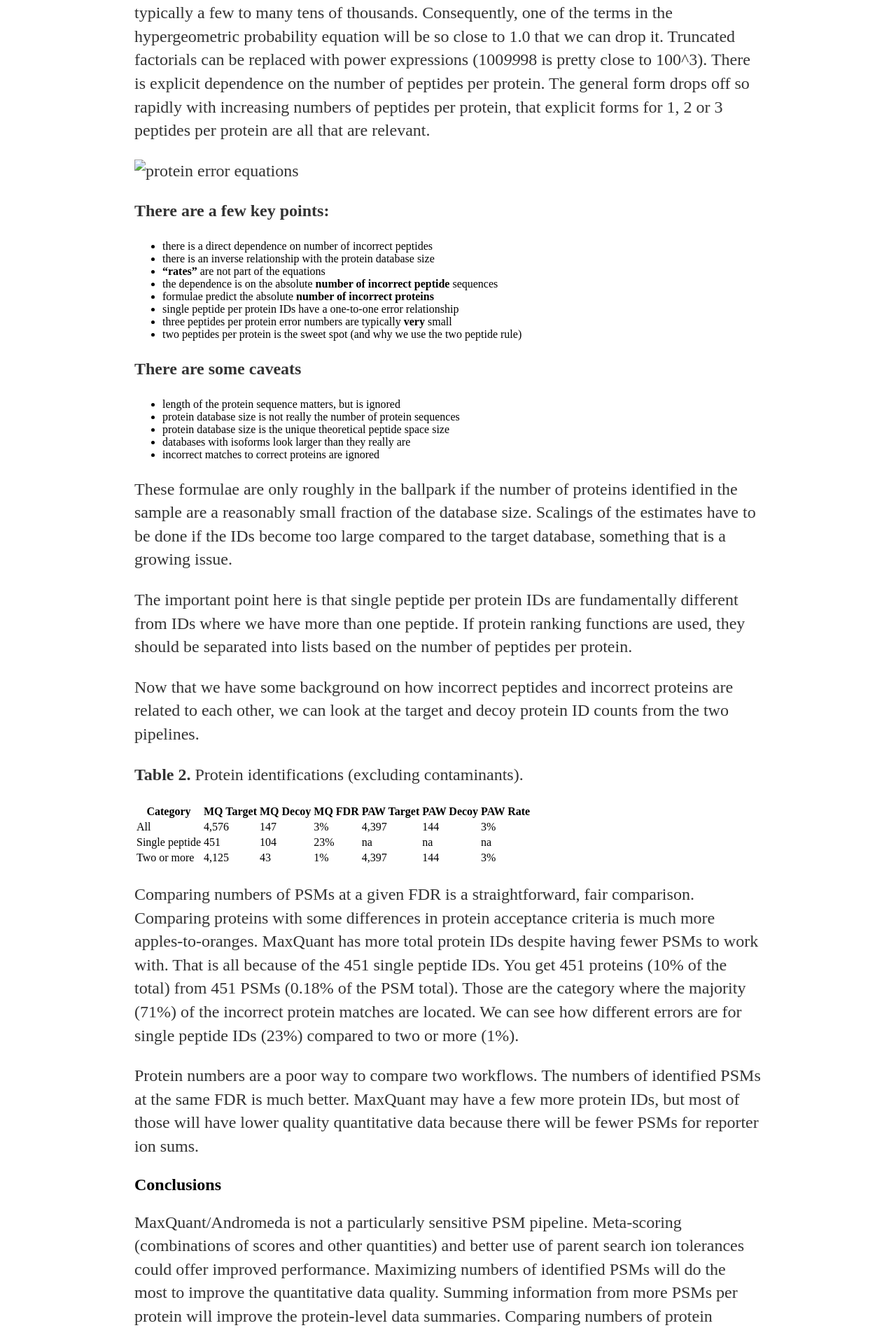
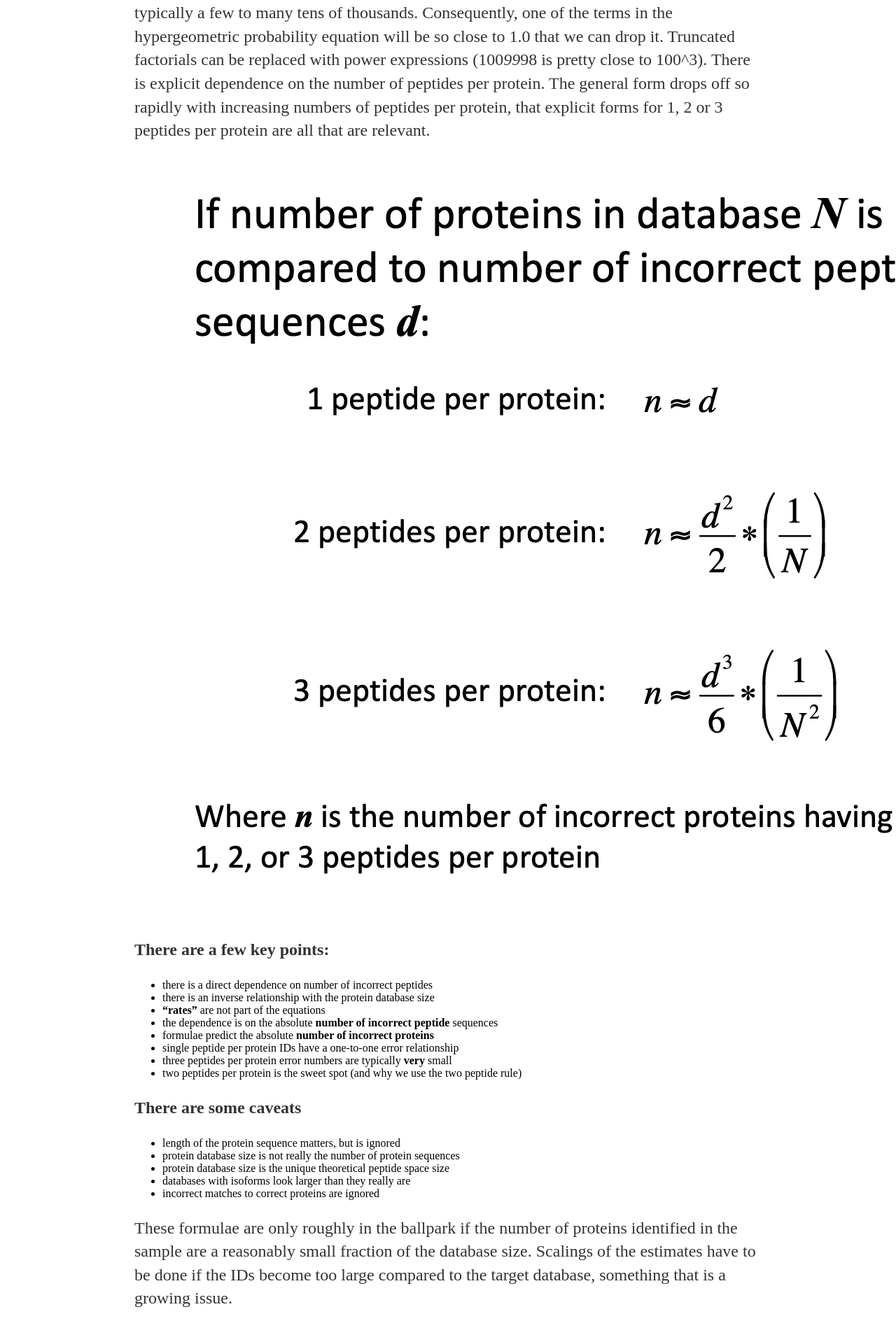
Before and after one commit to pwilmart/pwilmart.github.io, a Jekyll site: the page built from _posts/2019-03-10-MQ-performance.md, in a window 1280 px wide. Shown: the part 4397-6295 px from the top of the page at 70% size. Built offline with Jekyll 4.4.1, drawn with Linux system fonts in a browser that asks for light colours.

Commit message:
some edits to latest blog

```diff
--- a/_posts/2019-03-10-MQ-performance.md
+++ b/_posts/2019-03-10-MQ-performance.md
@@ -47,8 +47,8 @@ The same canonical UniProt human reference FASTA protein data base was used (abo
 
 **Table 1.** Dataset sizes and identification rates (thousands separator is comma, decimal is period).
 
-|Sample|PAW All|PAW ID|PAW Rate|MQ All|MQ ID|MQ Rate|Gain|
-|------|-------|------|--------|------|-----|-------|----|
+|  Sample  |  PAW All  |  PAW ID  |  PAW Rate  |  MQ All  |  MQ ID  |  MQ Rate  |  Gain  |
+|----------|-----------|----------|------------|----------|---------|-----------|--------|
 |ASLA-515|334,834|89,599|26.8%|348,290|64,361|18.5%|39.2%|
 |ASLA-603|289,891|109,989|37.9%|299,474|93,808|31.3%|17.2%|
 |ASLA-626|300,077|117,280|39.1%|313,821|92,710|29.5%|26.5%|
@@ -68,7 +68,7 @@ The bigger problem is that the relationship between incorrect peptide sequences
 
 The essential mathematics can be found in the Supplemental materials for the [MAYU](https://www.mcponline.org/content/8/11/2405.short) paper. Unfortunately, the paper missed the opportunity to simplify the formula for the typical proteomics case. If we are less concerned with accurate modeling and just want to get the gist of how numbers of incorrect proteins depend on numbers of incorrect peptides, we can make some approximations. The number of incorrect peptide sequences are usually much smaller than the number of proteins in the FASTA database. The numbers of incorrect peptides are typically a few hundred. The number of proteins in protein databases are typically a few to many tens of thousands. Consequently, one of the terms in the hypergeometric probability equation will be so close to 1.0 that we can drop it. Truncated factorials can be replaced with power expressions (100*99*98 is pretty close to 100^3). There is explicit dependence on the number of peptides per protein. The general form drops off so rapidly with increasing numbers of peptides per protein, that explicit forms for 1, 2 or 3 peptides per protein are all that are relevant.
 
-![protein error equations](../images/protein_errors.png)
+![protein error equations](https://pwilmart.github.io/images/protein_errors.png)
 
 **There are a few key points:**
 
```
